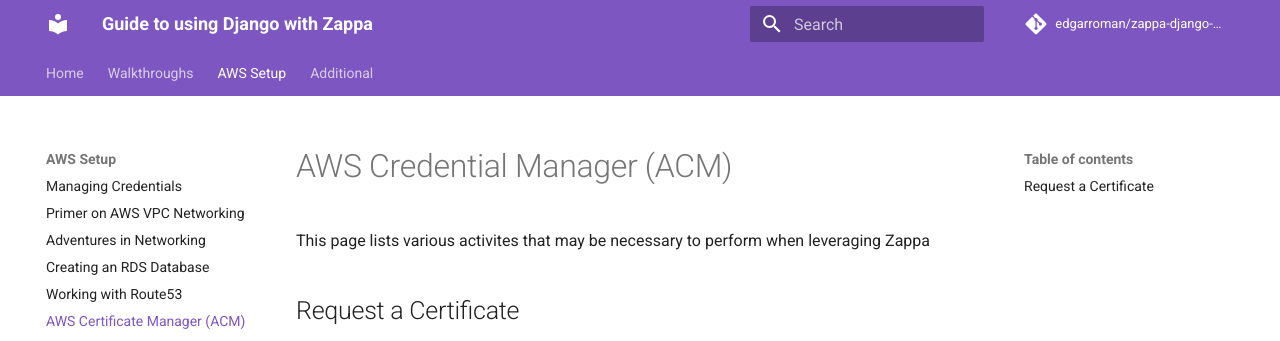
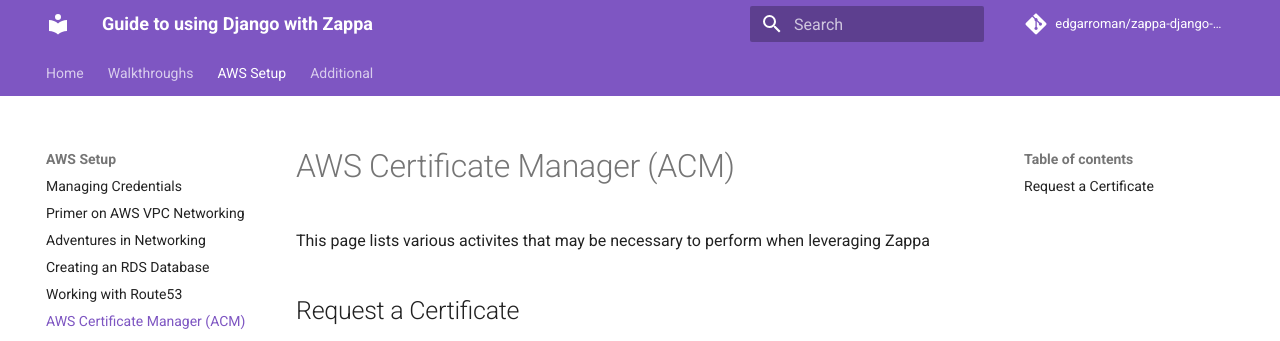
Before and after one commit to edgarroman/zappa-django-guide, an MkDocs documentation site: the page built from docs/aws_acm.md, in a window 1280 px wide and 900 px high. Shown: the top 341 px of the window. Built offline with MkDocs 1.6.1 and Material for MkDocs 9.7.7, drawn with Linux system fonts in a browser that asks for light colours; comment, search, counter and statistics services are not loaded; old or Windows-style settings are respelled for this version of MkDocs.

Commit message:
Update ACM to be AWS *certificate* manager

```diff
--- a/docs/aws_acm.md
+++ b/docs/aws_acm.md
@@ -1,4 +1,4 @@
-# AWS Credential Manager (ACM)
+# AWS Certificate Manager (ACM)
 
 This page lists various activites that may be necessary to perform when leveraging Zappa
 
```
